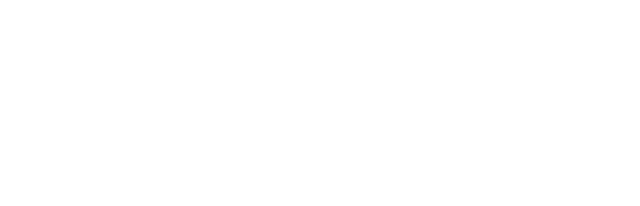
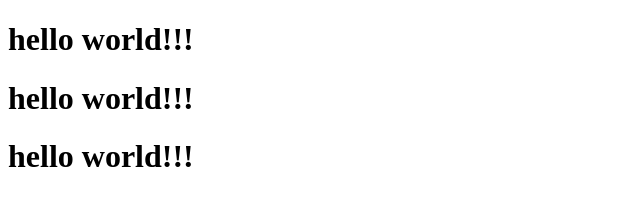
Before and after one commit to joseizaias/testes-git, a plain HTML site: page index.html in a window 1280 px wide. Shown: the whole page, without its empty margins (0-640 px from the left). Drawn offline with Linux system fonts and the light colour scheme.

Commit message:
adding h1 hello world

```diff
--- a/index.html
+++ b/index.html
@@ -7,6 +7,8 @@
     <title>Document</title>
 </head>
 <body>
-
+    <h1>hello world!!!</h1>
+    <h1>hello world!!!</h1>
+    <h1>hello world!!!</h1>
 </body>
 </html>
```
